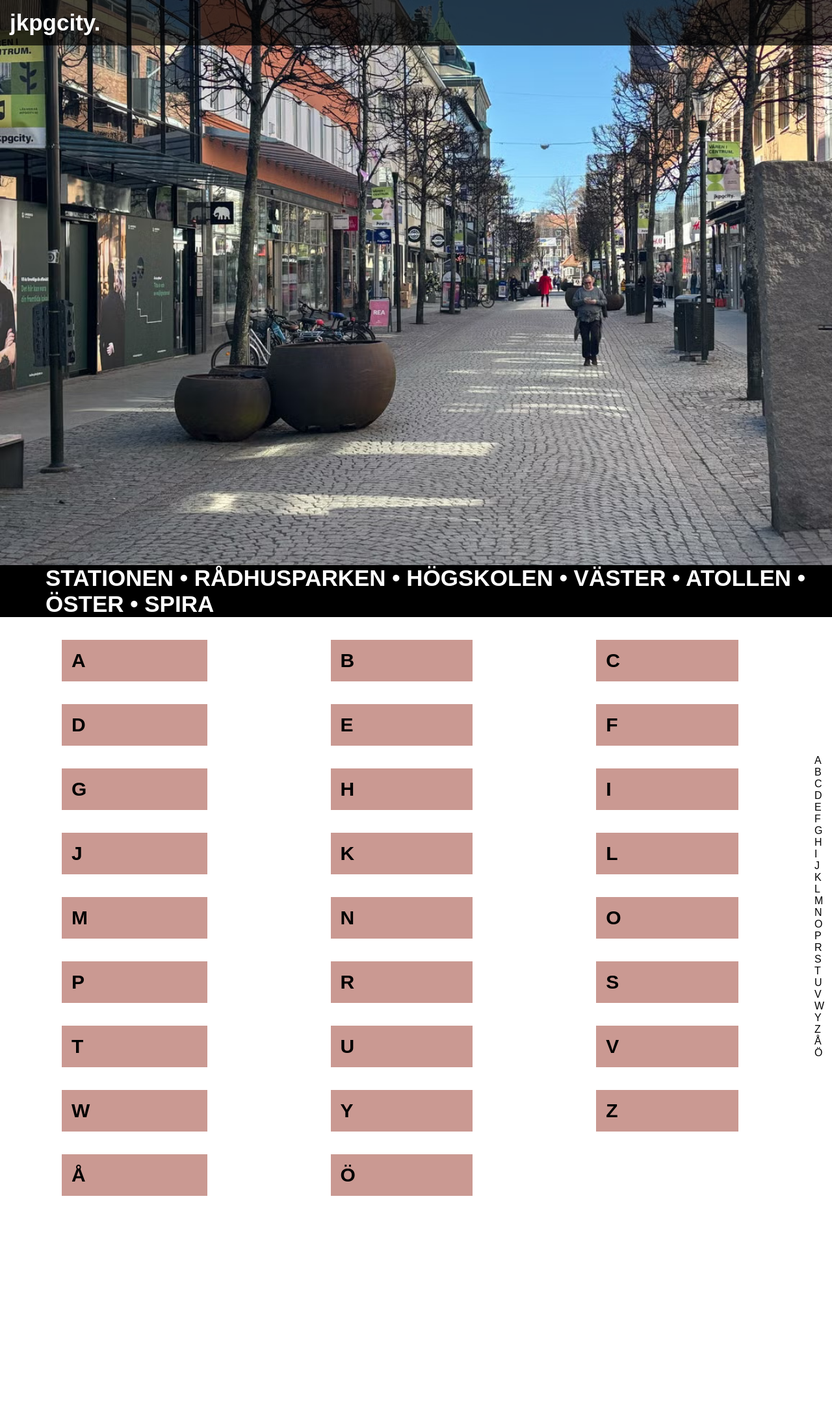
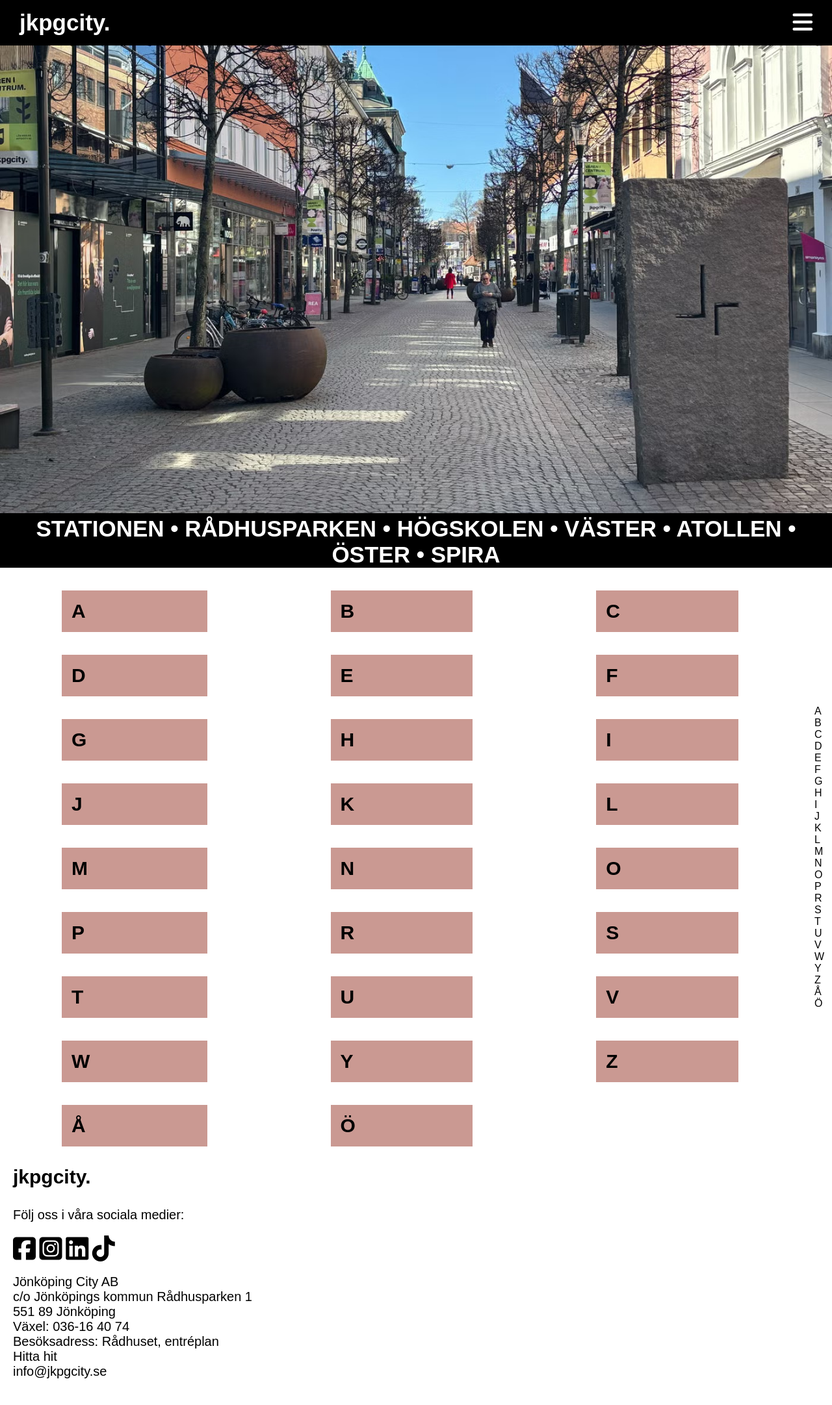
Before and after one commit to MilliBill/Group-Project-Advanced-Concepts, a website: page public/storepage.html in a window 1280 px wide. Shown: the whole page at 65% size. Before the commit the page ends 1841 px from the top, so only its background shows below. Drawn offline with Linux system fonts and the light colour scheme; no server answers.

Commit message:
Small fixes. Letssss gooooo.

```diff
--- a/public/homepage.css
+++ b/public/homepage.css
@@ -36,10 +36,10 @@ footer {
 .home-nav {
   display: flex;
   justify-content: space-between;
-  padding: 15px;
   margin: 0;
-  background-color: rgba(0, 0, 0, 0.8);
+  background-color: rgb(0, 0, 0);
   height: 30%;
+  padding: 15px 30px 15px 30px;
 }
 
 ul {
@@ -48,6 +48,7 @@ ul {
   font-size: 35px;
   font-weight: bold;
   font-family: Arial, Helvetica, sans-serif;
+  color: white;
 }
 
 a,
--- a/public/storepage.html
+++ b/public/storepage.html
@@ -4,6 +4,10 @@
     <meta charset="UTF-8" />
     <meta name="viewport" content="width=device-width, initial-scale=1.0" />
     <link rel="stylesheet" href="stores_test_style.css" />
+    <link
+      rel="stylesheet"
+      href="https://cdnjs.cloudflare.com/ajax/libs/font-awesome/6.5.1/css/all.min.css"
+    />
     <title>JkpgCity - Butiker</title>
   </head>
   <body>
@@ -11,9 +15,13 @@
       <header>
         <nav>
           <ul class="home-nav">
-            <li><a href="index.html" class="home-link">jkpgcity.</a></li>
+            <li><a href="index.html" id="logo-text">jkpgcity.</a></li>
+            <li>
+              <i class="fa-solid fa-bars" style="color: rgb(255, 255, 255)"></i>
+            </li>
           </ul>
         </nav>
+        <img src="/public/district.jpg" alt="Image of the streets of Jkpg" />
       </header>
     </div>
     <div class="places">
@@ -97,7 +105,25 @@
         <a href="#sectionY">Y</a> <a href="#sectionZ">Z</a>
         <a href="#sectionÅ">Å</a> <a href="#sectionÖ">Ö</a>
       </span>
-      <!-- place footer here -->
+      <footer>
+        <h3>jkpgcity.</h3>
+        <p>Följ oss i våra sociala medier:</p>
+        <i class="fa-brands fa-square-facebook" style="color: rgb(0, 0, 0)"></i>
+        <i
+          class="fa-brands fa-square-instagram"
+          style="color: rgb(0, 0, 0)"
+        ></i>
+        <i class="fa-brands fa-linkedin" style="color: rgb(0, 0, 0)"></i>
+        <i class="fa-brands fa-tiktok" style="color: rgb(0, 0, 0)"></i>
+        <p>
+          Jönköping City AB <br />
+          c/o Jönköpings kommun Rådhusparken 1 <br />
+          551 89 Jönköping <br />
+          Växel: ­036-16 40 74 <br />­Besöksadress: Rådhuset, entréplan <br />
+          ­Hitta hit­ <br />
+          info@jkpgcity.se
+        </p>
+      </footer>
     </div>
 
     <script type="module" src="start.js"></script>
--- a/public/stores_test_style.css
+++ b/public/stores_test_style.css
@@ -1,6 +1,5 @@
 body {
   background-color: #ffffff;
-  background-image: url(district.jpg);
   background-size: 1550px;
   background-repeat: no-repeat;
   margin: 0px;
@@ -10,6 +9,38 @@ body {
   display: grid;
   grid-template-areas: "categories letters";
   grid-template-columns: 25fr 1fr;
+}
+
+/*home nav*/
+header {
+  background-color: rgb(0, 0, 0);
+}
+
+.home-nav {
+  display: flex;
+  justify-content: space-between;
+  margin: 0;
+  height: 30%;
+  padding: 15px 30px 15px 30px;
+}
+
+ul {
+  list-style-type: none;
+  position: sticky;
+  font-size: 35px;
+  font-weight: bold;
+  font-family: Arial, Helvetica, sans-serif;
+  color: white;
+}
+
+img {
+  object-fit: cover;
+  width: 100%;
+}
+
+#logo-text,
+#logo-text > a {
+  color: white;
 }
 
 /*list of letters on the right*/
@@ -25,40 +56,11 @@ span {
   font-size: 16px;
 }
 
-#placeholder {
-  height: 50vh;
-}
-
-/*logo style*/
-ul {
-  list-style-type: none;
-  position: sticky;
-  font-size: 35px;
-  font-weight: bold;
-  font-family: Arial, Helvetica, sans-serif;
-}
-
-/*background of logo*/
-.home-nav {
-  display: flex;
-  justify-content: space-between;
-  padding: 15px;
-  margin: 0px;
-  background-color: rgba(0, 0, 0, 0.7);
-  height: 30%;
-}
-
-.home-link {
-  top: 100px;
-  color: #ffffff;
-}
-
 /*places style*/
 .places {
-  margin-top: 800px;
-  padding-left: 70px;
+  text-align: center;
   color: #ffffff;
-  background-color: black;
+  background-color: rgb(0, 0, 0);
   font-size: 35px;
   font-weight: bold;
   font-family: Arial, Helvetica, sans-serif;
@@ -135,3 +137,20 @@ a:hover {
   margin: 0;
   padding: 10px 15px;
 }
+
+/*FOOTER CONTENT*/
+
+footer {
+  font-family: Arial, Helvetica, sans-serif;
+  font-size: 20px;
+  padding-left: 20px;
+  padding-bottom: 20px;
+}
+
+footer > h3 {
+  font-size: 30px;
+}
+
+footer > i {
+  font-size: 40px;
+}
```
